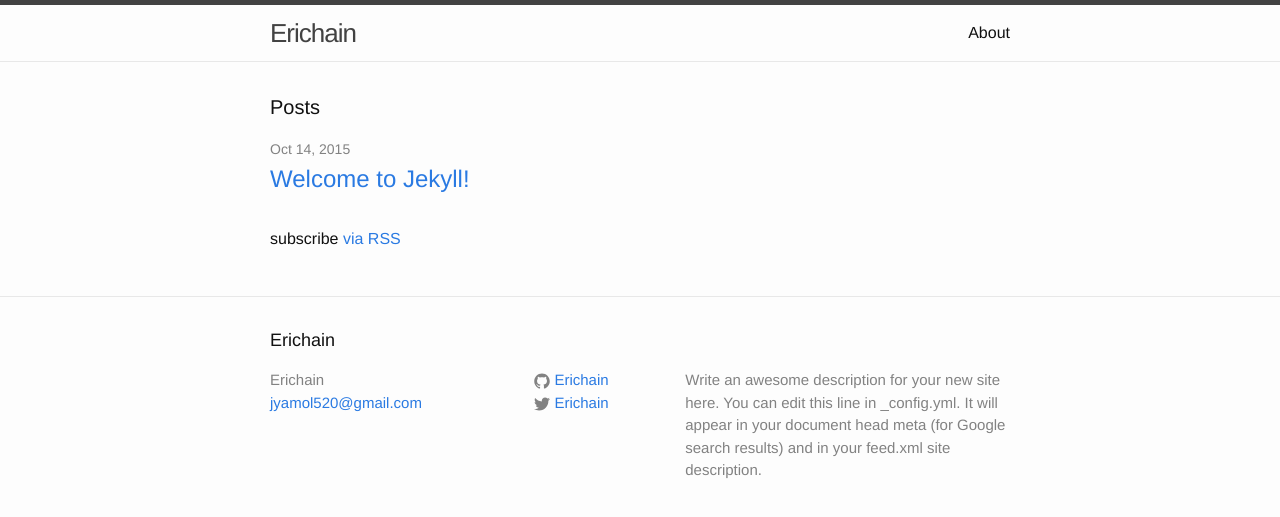
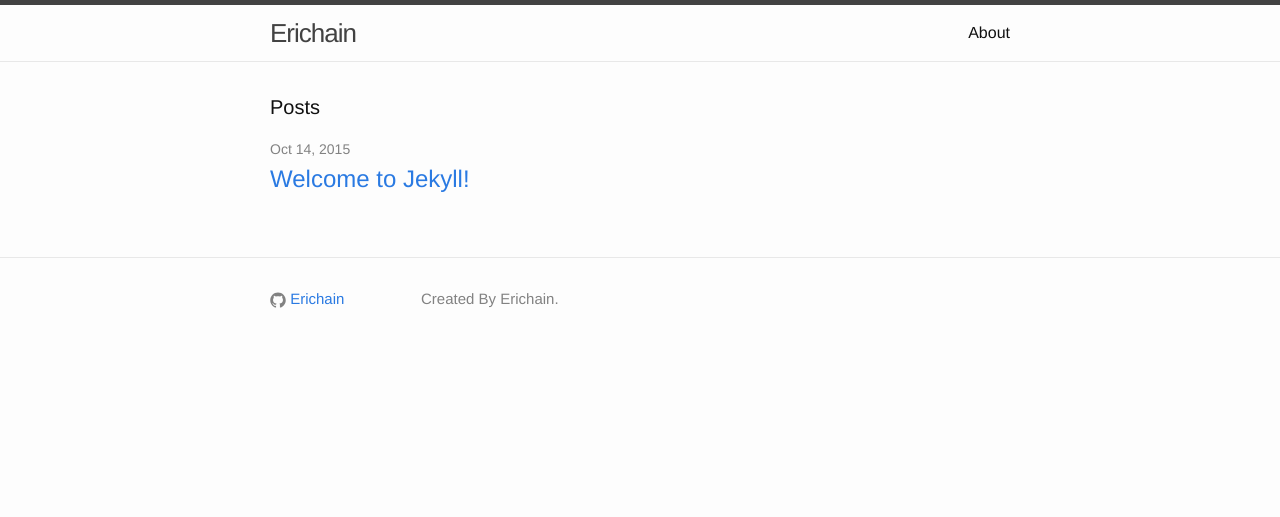
Before and after one commit to KyleYee/Erichain.github.io, a Jekyll site: the page built from index.html, in a window 1280 px wide. Shown: the top 517 px of the page. Built offline with Jekyll 4.4.1, drawn with Linux system fonts in a browser that asks for light colours.

Commit message:
update some config
Signed-off-by: Erichain <jyamol520@gmail.com>

```diff
--- a/_config.yml
+++ b/_config.yml
@@ -2,11 +2,8 @@
 title: Erichain
 email: jyamol520@gmail.com
 description: > # this means to ignore newlines until "baseurl:"
-  Write an awesome description for your new site here. You can edit this
-  line in _config.yml. It will appear in your document head meta (for
-  Google search results) and in your feed.xml site description.
-baseurl: "" # the subpath of your site, e.g. /blog/
-twitter_username: Erichain
+  Created By Erichain.
+baseurl: "/erihome" # the subpath of your site, e.g. /blog/
 github_username:  Erichain
 
 # Build settings
--- a/_includes/footer.html
+++ b/_includes/footer.html
@@ -2,16 +2,7 @@
 
   <div class="wrapper">
 
-    <h2 class="footer-heading">{{ site.title }}</h2>
-
     <div class="footer-col-wrapper">
-      <div class="footer-col  footer-col-1">
-        <ul class="contact-list">
-          <li>{{ site.title }}</li>
-          <li><a href="mailto:{{ site.email }}">{{ site.email }}</a></li>
-        </ul>
-      </div>
-
       <div class="footer-col  footer-col-2">
         <ul class="social-media-list">
           {% if site.github_username %}
@@ -27,21 +18,6 @@
             </a>
           </li>
           {% endif %}
-
-          {% if site.twitter_username %}
-          <li>
-            <a href="https://twitter.com/{{ site.twitter_username }}">
-              <span class="icon  icon--twitter">
-                <svg viewBox="0 0 16 16">
-                  <path fill="#828282" d="M15.969,3.058c-0.586,0.26-1.217,0.436-1.878,0.515c0.675-0.405,1.194-1.045,1.438-1.809
-                  c-0.632,0.375-1.332,0.647-2.076,0.793c-0.596-0.636-1.446-1.033-2.387-1.033c-1.806,0-3.27,1.464-3.27,3.27 c0,0.256,0.029,0.506,0.085,0.745C5.163,5.404,2.753,4.102,1.14,2.124C0.859,2.607,0.698,3.168,0.698,3.767 c0,1.134,0.577,2.135,1.455,2.722C1.616,6.472,1.112,6.325,0.671,6.08c0,0.014,0,0.027,0,0.041c0,1.584,1.127,2.906,2.623,3.206 C3.02,9.402,2.731,9.442,2.433,9.442c-0.211,0-0.416-0.021-0.615-0.059c0.416,1.299,1.624,2.245,3.055,2.271 c-1.119,0.877-2.529,1.4-4.061,1.4c-0.264,0-0.524-0.015-0.78-0.046c1.447,0.928,3.166,1.469,5.013,1.469 c6.015,0,9.304-4.983,9.304-9.304c0-0.142-0.003-0.283-0.009-0.423C14.976,4.29,15.531,3.714,15.969,3.058z"/>
-                </svg>
-              </span>
-
-              <span class="username">{{ site.twitter_username }}</span>
-            </a>
-          </li>
-          {% endif %}
         </ul>
       </div>
 
--- a/_includes/head.html
+++ b/_includes/head.html
@@ -6,7 +6,7 @@
   <title>{% if page.title %}{{ page.title }}{% else %}{{ site.title }}{% endif %}</title>
   <meta name="description" content="{% if page.excerpt %}{{ page.excerpt | strip_html | strip_newlines | truncate: 160 }}{% else %}{{ site.description }}{% endif %}">
 
-  <link rel="stylesheet" href="{{ "/css/main.css" | prepend: site.baseurl }}">
+  <link rel="stylesheet" href="{{ site.baseurl }}/css/main.css">
   <link rel="canonical" href="{{ page.url | replace:'index.html','' | prepend: site.baseurl | prepend: site.url }}">
   <link rel="alternate" type="application/rss+xml" title="{{ site.title }}" href="{{ "/feed.xml" | prepend: site.baseurl | prepend: site.url }}" />
 </head>
--- a/index.html
+++ b/index.html
@@ -18,6 +18,4 @@
     {% endfor %}
   </ul>
 
-  <p class="rss-subscribe">subscribe <a href="{{ "/feed.xml" | prepend: site.baseurl }}">via RSS</a></p>
-
 </div>
```
